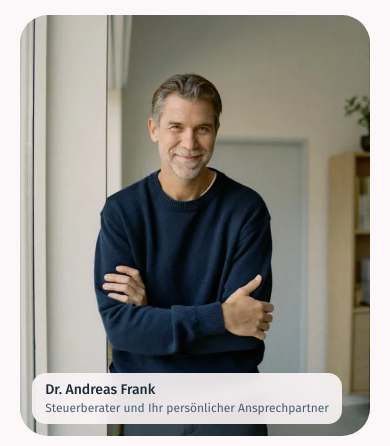
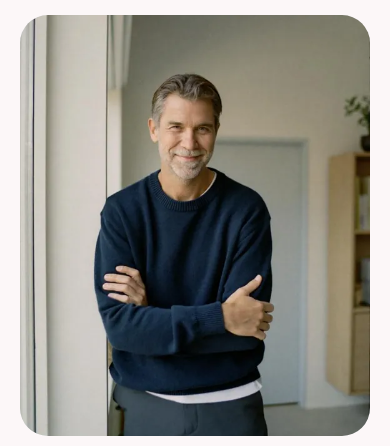
Before and after one commit to grafitecture/dr_andreas_frank, a plain HTML site: page index.html in a window 390 px wide. Shown: the part 111-557 px from the top of the page. Drawn offline with Linux system fonts and the light colour scheme.

Commit message:
Mobil: Bildunterschrift im Hero entfernt
Name und „Steuerberater und Ihr persönlicher Ansprechpartner“ samt Balken
auf dem Bild entfallen bis 960 px. Desktop unverändert.

CSS-Version in allen Seiten auf 8dec1a37 hochgezählt.

Co-Authored-By: Claude Opus 5.5 <noreply@anthropic.com>
Claude-Session: https://claude.ai/code/session_0135uWaHJQkMwWhS3LSmvbze

```diff
--- a/assets/css/style.css
+++ b/assets/css/style.css
@@ -453,13 +453,7 @@ mark.todo { background: #FFF1B8; color: var(--ink); padding: 0 .2em; border-radi
   }
   .hero__figure { order: -1; align-self: stretch; flex: 1 1 auto; min-height: 15rem; max-width: none; margin: 0 0 clamp(1.25rem, 4vw, 2rem); }  /* volle Breite wie alle Bilder */
   .hero__figure img { position: absolute; inset: 0; height: 100%; aspect-ratio: auto; object-position: 50% 15%; }
-  .hero__figure figcaption {
-    position: absolute; left: .75rem; bottom: .75rem; max-width: calc(100% - 1.5rem); margin: 0;
-    padding: .5rem .8rem; border-radius: var(--radius-m); font-size: .75rem; line-height: 1.35;
-    background: color-mix(in srgb, var(--snow) 90%, transparent);
-    -webkit-backdrop-filter: blur(8px); backdrop-filter: blur(8px);
-  }
-  .hero__figure figcaption strong { font-size: .875rem; }
+  .hero__figure figcaption { display: none; }  /* mobil ohne Bildunterschrift */
   .hero__title { align-self: auto; margin-bottom: 0; }
   .services { grid-template-columns: 1fr; }
   .team { grid-template-columns: repeat(2, minmax(0, 1fr)); }
--- a/index.html
+++ b/index.html
@@ -10,7 +10,7 @@
 <meta name="format-detection" content="telephone=no">
 <link rel="preload" href="assets/fonts/FiraSans-Light.woff" as="font" type="font/woff" crossorigin>
 <link rel="preload" href="assets/fonts/FiraSans-Regular.woff" as="font" type="font/woff" crossorigin>
-<link rel="stylesheet" href="assets/css/style.css?v=2b8f8b2d">
+<link rel="stylesheet" href="assets/css/style.css?v=8dec1a37">
 <script src="assets/js/early.js?v=de8ec58e"></script>
 <link rel="icon" href="favicon.svg" type="image/svg+xml">
 <link rel="icon" href="favicon.ico" sizes="32x32">
```
Also changed, not shown: 404.html (+1 -1 lines), datenschutz.html (+1 -1 lines), faq.html (+1 -1 lines), impressum.html (+1 -1 lines).
